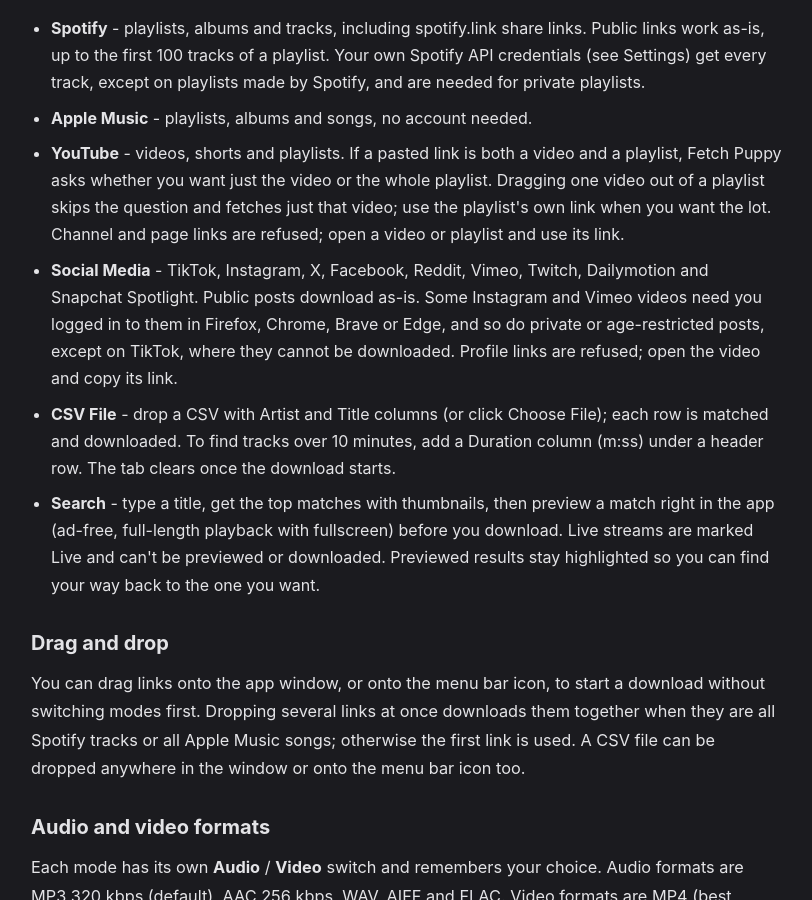
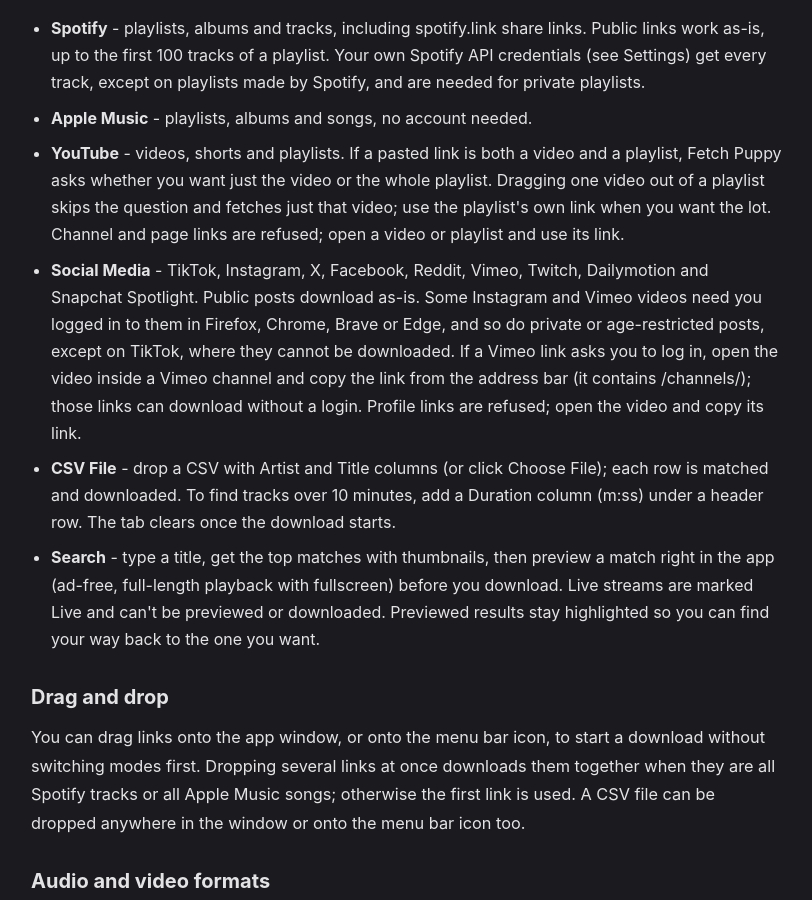
Before and after one commit to BSKapps/bskapps.github.io, a Jekyll site: the page built from articles/fetch-puppy-guide/index.html, in a window 1280 px wide and 900 px high, scrolled down 482 px. Shown: the whole window, without its empty margins (233-1045 px from the left). Built offline with Jekyll 4.4.1, drawn with Linux system fonts in a browser that asks for light colours.

Commit message:
Fetch Puppy guide: Vimeo channel links can download without a login

```diff
--- a/_data/guides/fetch-puppy-guide.json
+++ b/_data/guides/fetch-puppy-guide.json
@@ -46,7 +46,7 @@
             "**Spotify** - playlists, albums and tracks, including spotify.link share links. Public links work as-is, up to the first 100 tracks of a playlist. Your own Spotify API credentials (see Settings) get every track, except on playlists made by Spotify, and are needed for private playlists.",
             "**Apple Music** - playlists, albums and songs, no account needed.",
             "**YouTube** - videos, shorts and playlists. If a pasted link is both a video and a playlist, Fetch Puppy asks whether you want just the video or the whole playlist. Dragging one video out of a playlist skips the question and fetches just that video; use the playlist's own link when you want the lot. Channel and page links are refused; open a video or playlist and use its link.",
-            "**Social Media** - TikTok, Instagram, X, Facebook, Reddit, Vimeo, Twitch, Dailymotion and Snapchat Spotlight. Public posts download as-is. Some Instagram and Vimeo videos need you logged in to them in Firefox, Chrome, Brave or Edge, and so do private or age-restricted posts, except on TikTok, where they cannot be downloaded. Profile links are refused; open the video and copy its link.",
+            "**Social Media** - TikTok, Instagram, X, Facebook, Reddit, Vimeo, Twitch, Dailymotion and Snapchat Spotlight. Public posts download as-is. Some Instagram and Vimeo videos need you logged in to them in Firefox, Chrome, Brave or Edge, and so do private or age-restricted posts, except on TikTok, where they cannot be downloaded. If a Vimeo link asks you to log in, open the video inside a Vimeo channel and copy the link from the address bar (it contains /channels/); those links can download without a login. Profile links are refused; open the video and copy its link.",
             "**CSV File** - drop a CSV with Artist and Title columns (or click Choose File); each row is matched and downloaded. To find tracks over 10 minutes, add a Duration column (m:ss) under a header row. The tab clears once the download starts.",
             "**Search** - type a title, get the top matches with thumbnails, then preview a match right in the app (ad-free, full-length playback with fullscreen) before you download. Live streams are marked Live and can't be previewed or downloaded. Previewed results stay highlighted so you can find your way back to the one you want."
           ]
```
